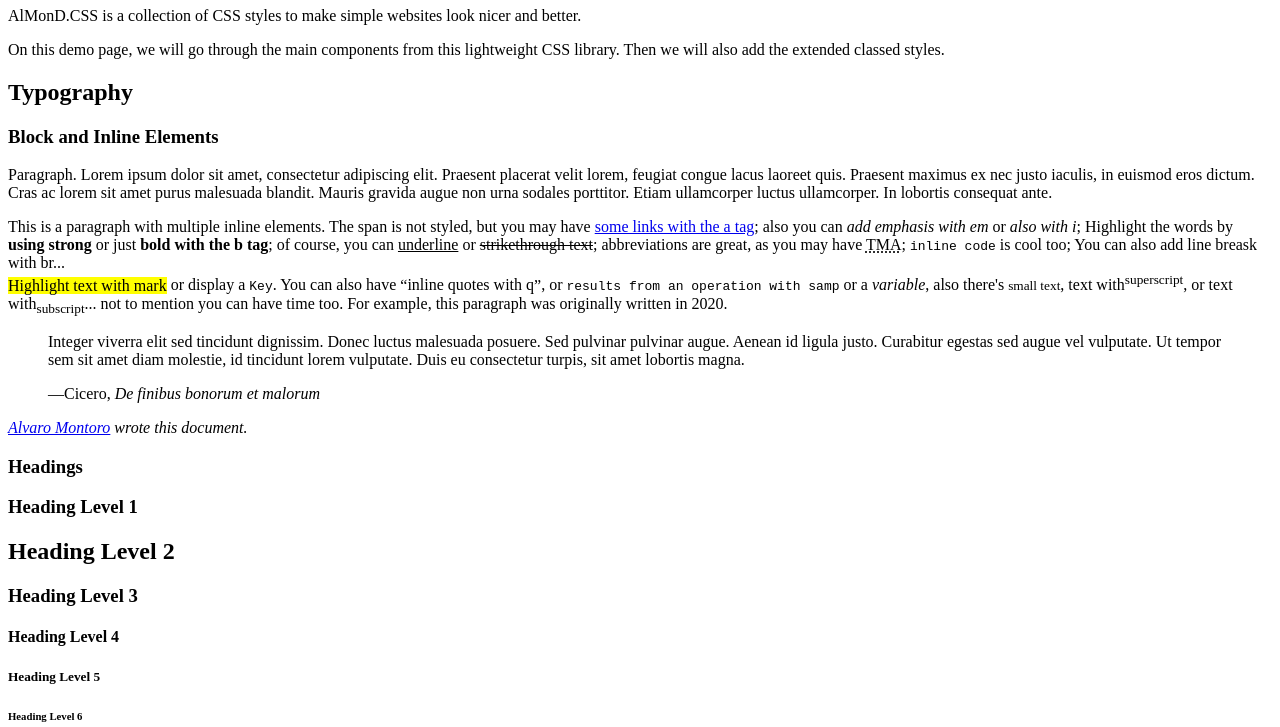
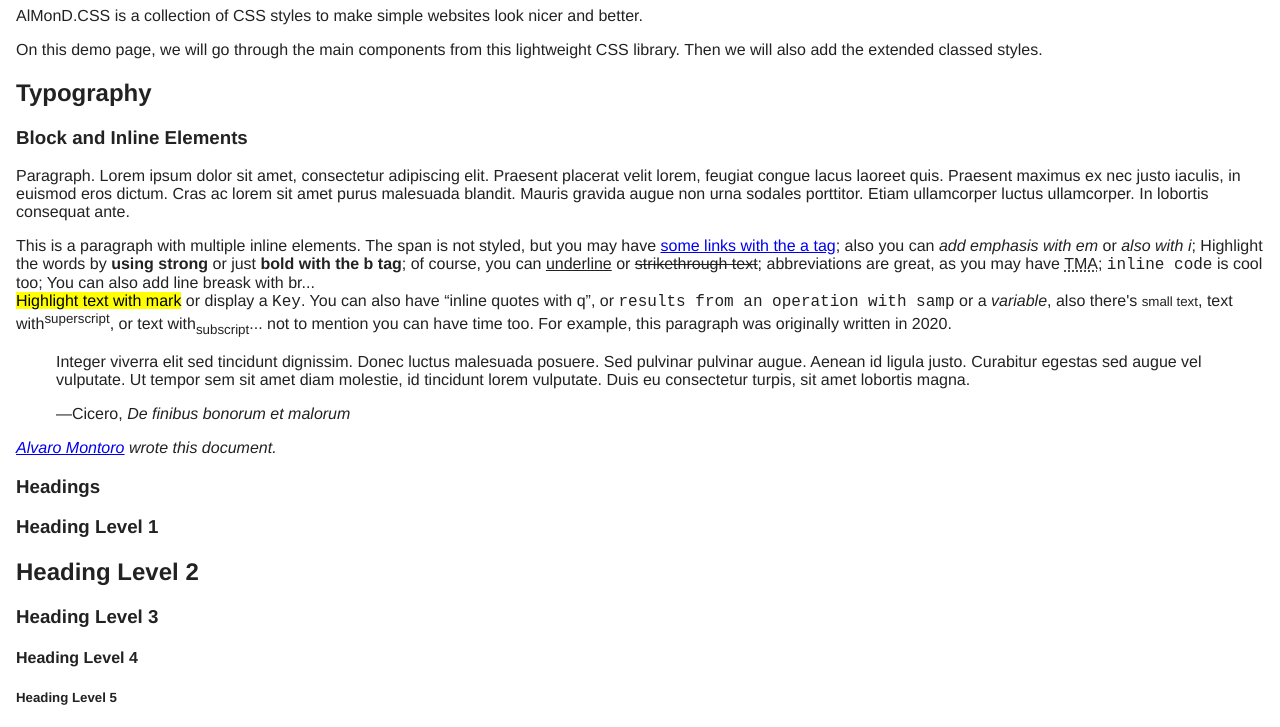
Before and after one commit to alvaromontoro/almond.css, a website: page demo/index.html in a window 1280 px wide. Shown: the part 73-800 px from the top of the page. Drawn offline with Linux system fonts and the light colour scheme.

Commit message:
Core page settings
- Set font size and family
- Normalize some crossbrowser values
- Generate new dist

```diff
--- /dev/null
+++ b/src/general/page.scss
@@ -0,0 +1,13 @@
+html {
+  background-color: var(--secondary-bg);
+  color: var(--secondary);
+  font-family: var(--font-family);
+  font-size: var(--font-size-root);
+  -ms-text-size-adjust: 100%;
+  -webkit-text-size-adjust: 100%;
+}
+
+body {
+  font-size: 1rem;
+  margin: 1rem;
+}
--- a/src/general/variables.scss
+++ b/src/general/variables.scss
@@ -7,6 +7,7 @@
 
   /* Font */
   --font-family: Helvetica, Arial, sans-serif;
+  --font-size-root: 16px;
   --font-weight-bold: 800;
   --font-weight-normal: 400;
   --font-weight-thin: 200;
--- a/src/index.scss
+++ b/src/index.scss
@@ -7,3 +7,4 @@
 
 @import "./general/variables.scss";
 @import "./general/pseudo.scss";
+@import "./general/page.scss";
```
Also changed, not shown: dist/almond.css, dist/almond.min.css.
